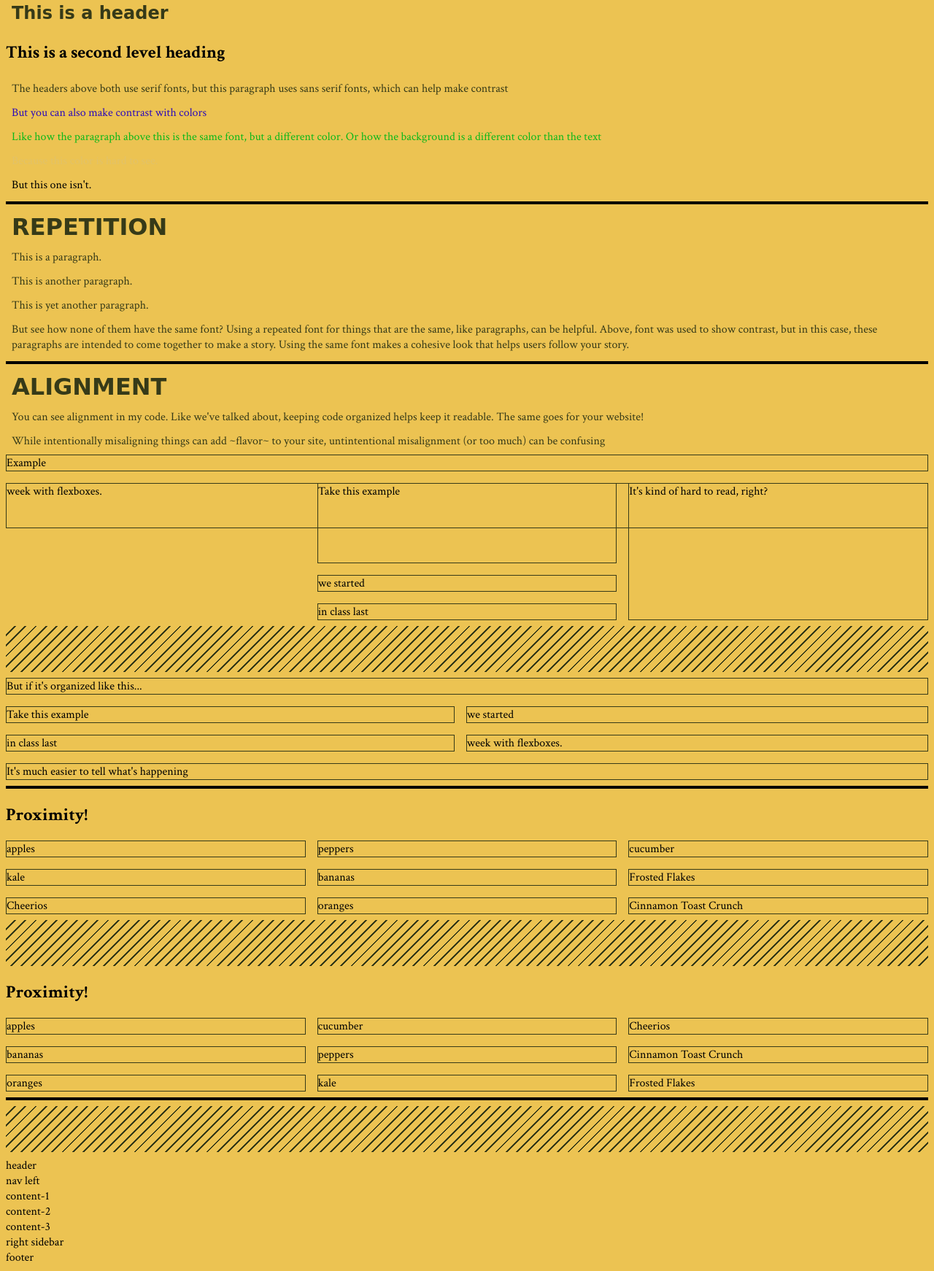
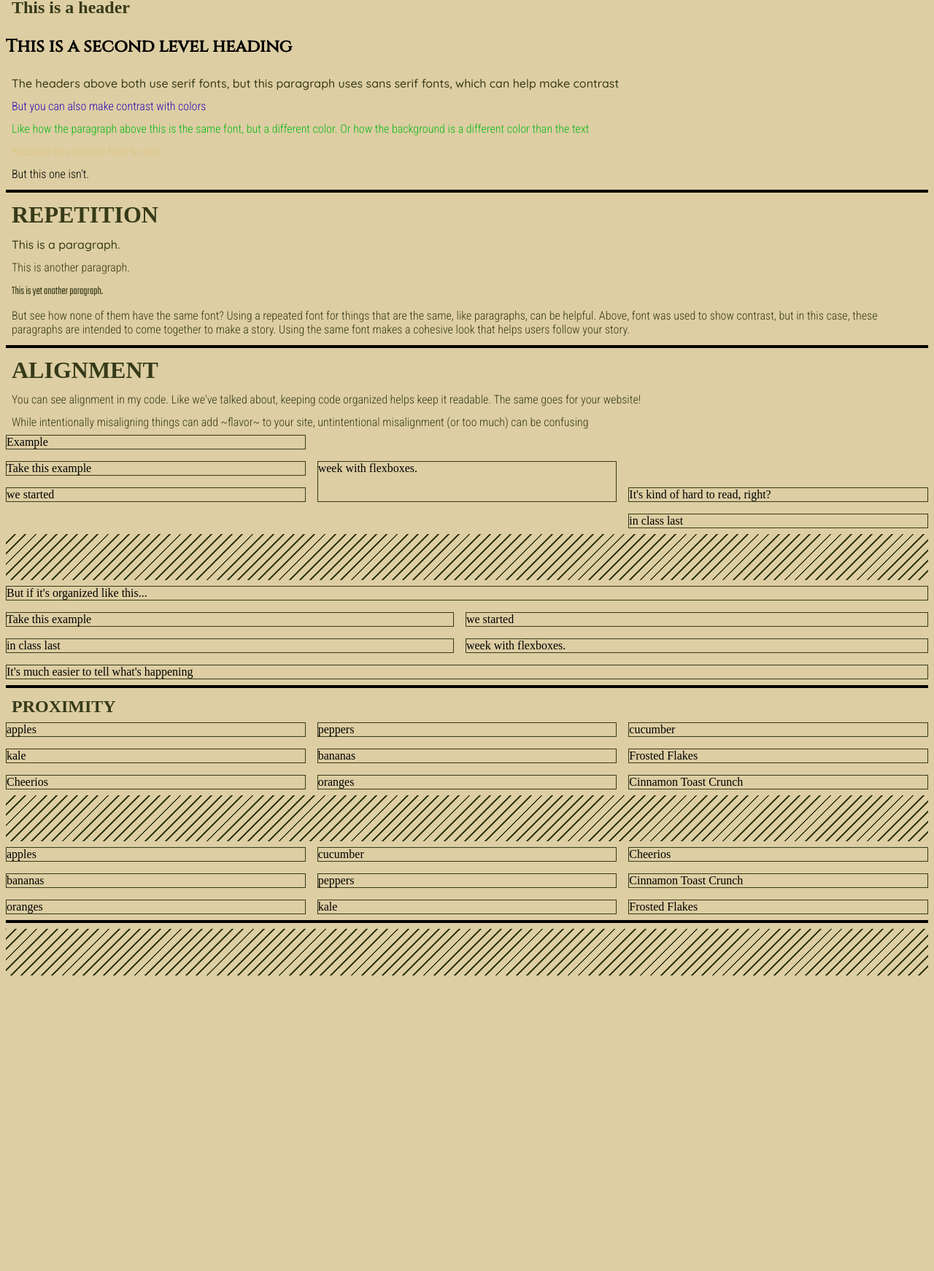
Before and after one commit to engl-4814/layout-practice, a plain HTML site: page CRAP Design/index.html in a window 1280 px wide. Shown: the part 253-1995 px from the top of the page at 73% size. After the commit the page ends 1598 px from the top, so only its background shows below. Drawn offline with Linux system fonts and the light colour scheme; a web font is replaced by a local one.

Commit message:
finisihing class plan

```diff
--- a/CRAP Design/index.html
+++ b/CRAP Design/index.html
@@ -107,7 +107,7 @@
 
   <main>
     <article>
-      <h2>Proximity!</h2>
+      <h1>PROXIMITY</h1>
       <section class="proximity">
        <div class="apple">apples</div>
        <div class="banana">bananas</div>
@@ -126,7 +126,6 @@
 
   <main>
     <article>
-      <h2>Proximity!</h2>
       <section class="proximities">
        <div class="apples">apples</div>
        <div class="bananas">bananas</div>
@@ -143,15 +142,3 @@
 
   <hr class="thicker" />
   <hr class="scoring" />
-
-  <main class="contain">
-    <div class="head">header</div>
-    <div class="nav-l">nav left</div>
-    <div class="contentone">content-1</div>
-    <div class="contenttwo">content-2</div>
-    <div class="contentthree">content-3</div>
-    <div class="sidebar-r">right sidebar</div>
-    <div class="foot">footer</div>
-  </main>
-</body>
-</html>
--- a/CRAP Design/style.css
+++ b/CRAP Design/style.css
@@ -1,11 +1,21 @@
-@import url('https://fonts.googleapis.com/css2?family=Crimson+Text:ital,wght@0,400;0,600;0,700;1,400;1,600;1,700&family=Griffy&display=swap');
 
+/* FONT IMPORTS */
+/* SERIF
+Playfair
+DM Serif
+Cinzel
+*/
 
-/* GENERAL */
+/* SANS SERIF
+Roboto
+Wuicksand
+Teko
+*/
+@import url('https://fonts.googleapis.com/css2?family=Cinzel:wght@500&family=DM+Serif+Display&family=Playfair+Display:wght@500&family=Quicksand:wght@500&family=Roboto+Condensed:wght@300&family=Teko:wght@300&display=swap');
 
 /* Setup */
 :root {
-  --color-orange-crush: #ecc352;
+  --color-orange-crush: #ddcea3;
   --color-avacado-black: #363a18;
 }
 
@@ -13,14 +23,14 @@ body {
   background: var(--color-orange-crush);}
 
 p {
-   /* font-family: ; */
+    font-family: 'Roboto Condensed';
     color: #363a18;
     padding: .5vh;
     margin: .5vh;
 }
 
 h1 {
-    /*font-family: ; */
+    font-family: 'Playfair';
     color: #363a18;
     padding: .5vh;
     margin: .5vh;
@@ -28,23 +38,21 @@ h1 {
 
 /***** CONTRAST *****/
 
-/*FONT
-.contrast {font-family: ;}
-.header2 { font-family: ;}
-.para { font-family ;} */
+.contrast {font-family: 'Playfair';}
+.header2 { font-family: 'Cinzel';}
+.para { font-family: 'Quicksand';}
 
 /*COLOR*/
 .color1{ color: rgb(46, 12, 184); }
 .color2{ color:rgb(12, 184, 26); }
-.blend{ color: #e2c268;}
+.blend{ color: #dec47e;}
 .stand { color:black;}
 
 /***** REPETITION *****/
-/* FONT
-.font1 {font-family: ;}
-.font2 { font-family: ;}
-.font3 { font-family ;}
-.explainfont { font-family ;}*/
+.font1 {font-family: 'Quicksand';}
+.font2 { font-family: 'Roboto Condensed';}
+.font3 { font-family: 'Teko';}
+.explainfont { font-family: 'Roboto Condensed' ;}
 
 /***** ALIGNMENT *****/
 
@@ -83,7 +91,7 @@ h1 {
   grid-row: 4/5;
 }
 .content4 {
-  grid-column: 1/-1;
+  grid-column: 2/3;
   grid-row: 2/4;
 }
 .sidebar-right{
@@ -117,14 +125,14 @@ h1 {
 
 .proximity {
   display: grid;
-  grid-template-columns: repeat(3, 1fr); /* first tell it how many times to repeat something then tell the value to repeat (separated by comma); adding a value before the repeat (like 100px repeat(4, 1fr) makes the first column always remain at that value (can do this for multiple rows like '50px 100px repeat (2, 1fr)*/ /* you can do the same thing with grid-template-rows */ /*can use 'max content' and then the content will dictate the maximum width (this is a fixed size but adapts as the content changes, like if you change the heading or whatever the content is), same concept with 'min-content' --> smallest it can be based on available content */
-  grid-template-rows: 1fr 1fr 1fr; /* works same way a grid-template-columns, */
-  gap: 1em; /*gap is like margin as well - pushes between elements, using em will keep the gaps flexible*/
+  grid-template-columns: repeat(3, 1fr);
+  grid-template-rows: 1fr 1fr 1fr;
+  gap: 1em;
 }
 
 .apple {
-  grid-column: 1/2; /* start line then end line */
-  grid-row: 1/2; /* start line then end line */
+  grid-column: 1/2;
+  grid-row: 1/2;
 }
 
 .banana {
@@ -213,112 +221,9 @@ h1 {
   border: 1px solid var(--color-avacado-black);
 }
 
-
-/* using just grid-template-columns makes implicit grid, where the computer makes the amount of rows; using grid-template-rows with g-t-c makes explicit rows, where you determine the amount of rows */
-
 .proximity > div {
   border: 1px solid var(--color-avacado-black);
 }
-
-
-/* TYPOGRAPHY */
-
-/* Families */
-* { font-family: 'Crimson Text', serif; }
-h1 { font-family: 'Griffy', cursive; }
-
-
-/* ALIGNMENT RULES */
-.align-self-center {align-self: center}
-
-/* TEN AREA */
-.ten-area {
-  display: grid;
-  grid-template-columns: 100px repeat(4, 1fr); /* first tell it how many times to repeat something then tell the value to repeat (separated by comma); adding a value before the repeat (like 100px repeat(4, 1fr) makes the first column always remain at that value (can do this for multiple rows like '50px 100px repeat (2, 1fr)*/ /* you can do the same thing with grid-template-rows */ /*can use 'max content' and then the content will dictate the maximum width (this is a fixed size but adapts as the content changes, like if you change the heading or whatever the content is), same concept with 'min-content' --> smallest it can be based on available content */
-  grid-template-rows: 1fr 1fr 1fr 1fr 1fr 1fr 1fr; /* works same way a grid-template-columns, */
-  gap: 1em; /*gap is like margin as well - pushes between elements, using em will keep the gaps flexible*/
-}
-
-/* using just grid-template-columns makes implicit grid, where the computer makes the amount of rows; using grid-template-rows with g-t-c makes explicit rows, where you determine the amount of rows */
-
-.ten-area > div {
-  border: 1px solid var(--color-avacado-black);
-}
-
-/* GRID LINES AND CELLS */
-
-.contai--ner {
-  display: grid;
-  grid-template-columns: 200px repeat(4, 1fr) 200px; /* makes 6 columns*/
-  grid-template-rows: 25vw repeat(9, 1fr) 10vw; /* makes 11 rows */
-  grid-gap: 1rem;
-}
-
-.conta--iner > div {
-  border: 1px solid var(--color-avacado-black);
-}
-
-/* SPECIFIC */
-
-.header {
-  grid-column: 1/-1; /* start line then end line */
-  grid-row: 1/2; /* start line then end line */
-}
-.nav-left {
-  grid-column: 1/2;
-  grid-row: 2/-2;
-}
-.content1 {
-  grid-column: 2/-2;
-  grid-row: 2/7;
-}
-.content2 {
-  grid-column: 2/-2;
-  grid-row: 7/9;
-}
-.content3 {
-  grid-column: 2/-2;
-  grid-row: 9/11;
-}
-.sidebar-right {
-  grid-column: -2/-1;
-  grid-row: 2/11;
-}
-.footer{
-  grid-column: 1/-1;
-  grid-row: 11/-1;
-}
-
-/* DEFINE GRID AREA KEYWORDS (would normally be at top)*/
-
-.head         { grid-area: head; }
-.nav_l       { grid-area: nav-left; }
-.sidebar-r  { grid-area: sidebar-r; }
-.content-one      { grid-area: contentone; }
-.content-two      { grid-area: contenttwo; }
-.content-three      { grid-area: contentthree; }
-.foot         { grid-area: foot; }
-
-/* then, can use these terms to make grid areas with grid-template-areas, like below */
-
-.co-ntain{
-  display: grid;
-  grid-template-columns: 200px 1fr 200px;
-  grid-template-rows: 50vh 1fr 1fr 1fr 1fr 100px;
-  grid-gap: 1rem;
-  grid-template-areas:
-    "head head head"
-    "nav-l contentone sidebar-r"
-    "nav-l contenttwo sidebar-r"
-    "nav-l contentthree sidebar-r"
-    "foot foot foot";
- }
-
- .con-tain > div {
-  border: 1px solid var(--color-avacado-black);
-}
-
-/* EFFECTS */
 
 /* <hr> - horizontal rule effects */
 .scoring {
```
